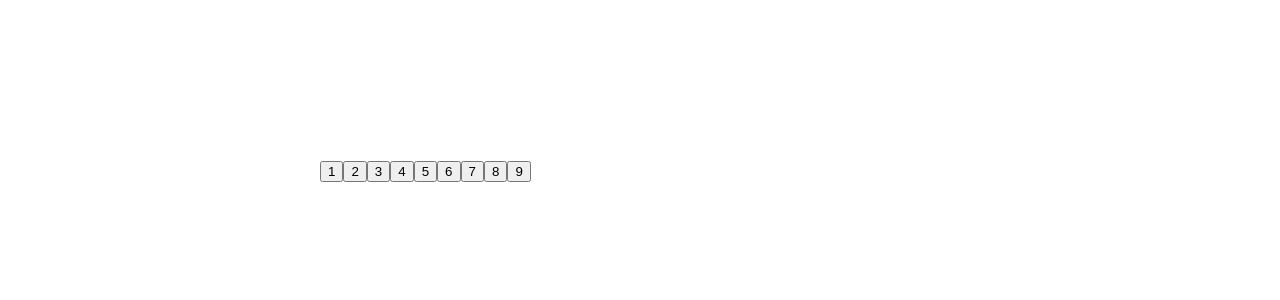
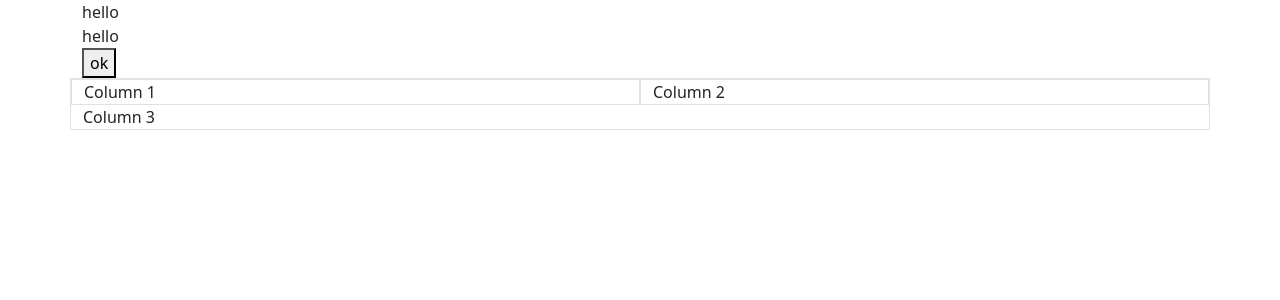
Before and after one commit to png274/nodemy-react, a React (Create React App) app: page / in a window 1280 px wide. Shown: the top 300 px of the page. Built offline with nearby package versions, Linux system fonts and the light colour scheme.

Commit message:
lession 4

```diff
--- a/package.json
+++ b/package.json
@@ -6,7 +6,10 @@
     "@testing-library/jest-dom": "^5.14.1",
     "@testing-library/react": "^12.0.0",
     "@testing-library/user-event": "^13.2.1",
+    "bootstrap": "^5.1.3",
+    "lodash": "^4.17.21",
     "react": "^17.0.2",
+    "react-bootstrap": "^2.1.2",
     "react-dom": "^17.0.2",
     "react-scripts": "5.0.0",
     "web-vitals": "^2.1.0"
--- a/src/index.js
+++ b/src/index.js
@@ -2,6 +2,8 @@ import React from 'react';
 import ReactDOM from 'react-dom';
 import './styles/index.css';
 import App from './views/App';
+import 'bootstrap/dist/css/bootstrap.min.css';
+
 
 ReactDOM.render(
   <React.StrictMode>
--- /dev/null
+++ b/src/services/user.js
@@ -0,0 +1,3 @@
+export const alertSomething = () => {
+  alert('hello')
+}
--- a/src/views/App.jsx
+++ b/src/views/App.jsx
@@ -1,10 +1,8 @@
 import React from "react";
-import { findDOMNode } from "react-dom";
-import Button from "../components/Button";
+import "../styles/App.css";
 
-import ButtonComponent from "../components/Button";
-import "../styles/App.css";
-// Class component
+import {alertSomething} from '../services/user';
+// className component
 class App extends React.Component {
   constructor(props) {
     super(props);
@@ -43,25 +41,48 @@ class App extends React.Component {
 
   clear = () => {
     this.setState({
-      calculatorValue: ''
-    })
+      calculatorValue: "",
+    });
   }
 
+  // render() {
+  //   return (
+  //     <div
+  //       id="calculator"
+  //     >
+  //       {/* {this.state.calculatorValue}
+  //       {_.map(this.numberValue, (num) => {
+  //         const callbackFunc = num%2 === 0 ? this.insertNumber : this.increase;
+  //         return <ButtonComponent key={num} onClick={callbackFunc} label={num} />;
+  //       })} */}
+  //     </div>
+  //   );
+  // }
   render() {
     return (
-      <div
-        id="calculator"
-        className="text-red"
-        style={{
-          padding: "10rem 20rem",
-          color: "green",
-        }}
-      >
-        {this.state.calculatorValue}
-        {this.numberValue.map((num) => {
-          const callbackFunc = num%2 === 0 ? this.insertNumber : this.increase;
-          return <ButtonComponent key={num} onClick={callbackFunc} label={num} />;
-        })}
+      <div className="container">
+        {/* <label>First in tab order:<input type="text"/></label>
+
+        <div tabIndex="1">Tabbable due to tabindex.</div>
+
+        <div tabIndex="0">Not tabbable: no tabindex.</div>
+
+        <label>Third in tab order:<input type="text"/></label> */}
+
+        <div className="text-mobile">hello</div>
+        <div className="text-desktop">hello</div>
+        {/* MaterialUI */}
+
+        <button onClick={alertSomething}>ok</button>
+        <div className="row border"
+          tabIndex={0}
+          onKeyPress={() => {
+            console.log('pressed')
+          }}>
+          <div className="border col-6">Column 1</div>
+          <div className="border col-6">Column 2</div>
+          <div className="col">Column 3</div>
+        </div>
       </div>
     );
   }
```
Also changed, not shown: 2 other files (tests, documents, lock files or other folders).
